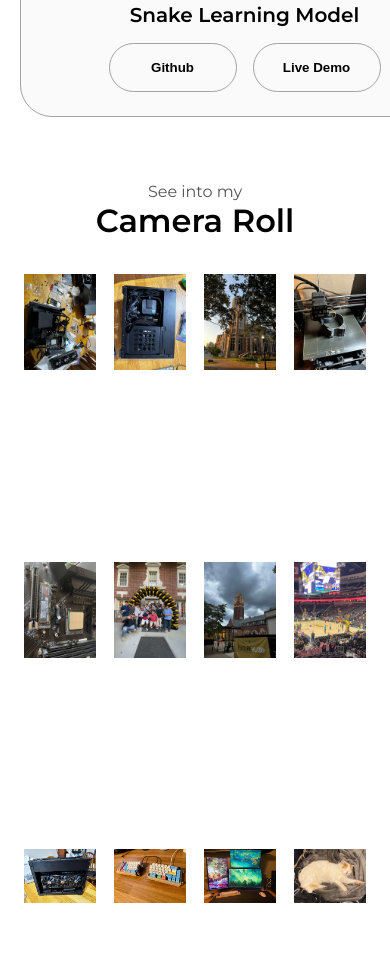
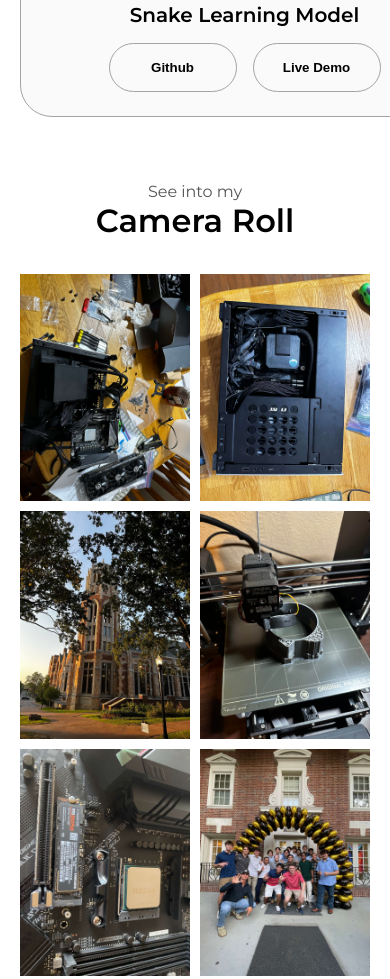
Before and after one commit to josephjquinn/Portfolio-Website, a website: page index.html in a window 390 px wide. Shown: the part 4787-5766 px from the top of the page. Drawn offline with Linux system fonts and the light colour scheme; files whose address does not match are found by name.

Commit message:
changed photo grid margins

```diff
--- a/mediaqueries.css
+++ b/mediaqueries.css
@@ -101,3 +101,8 @@
         text-align: justify;
     }
 }
+@media (max-width: 768px) {
+    #photos .photo-grid {
+        grid-template-columns: repeat(2, 1fr); /* Display 2 columns on smaller screens */
+    }
+}
--- a/style.css
+++ b/style.css
@@ -321,6 +321,7 @@ section
     gap: 2rem;
     margin-bottom: 2rem;
     margin-top: 2rem;
+    flex-wrap: wrap;
 }
 
 .about-details-container
@@ -432,6 +433,8 @@ article.icon
 #projects
 {
     position: relative;
+    height: 100%;
+    min-height: fit-content;
 }
 
 .color-container
@@ -548,23 +551,29 @@ video
     height: 100%; /* Set video height to 100% to match the container */
 }
 /* Camera Roll */
+#photos {
+    position: relative;
+}
+
 .photo-grid {
     display: grid;
-    grid-template-columns: repeat(4, 1fr); /* Adjust the number of columns as needed */
-    gap: 10px; /* Adjust the gap between photos */
-    padding-top: 4vh;;
+    grid-template-columns: repeat(4, 1fr);
+    gap: 10px;
+    padding-top: 4vh;
     height: 96vh;
 }
 
-.photo
-{
-    width: 100%; /* Adjust the width of each photo container */
+.photo {
+    display: flex;
+    justify-content: center;
+    align-items: center;
+    max-width: 100%; /* Limit the maximum width of each photo container */
 }
 
-.photo img
-{
-    width: 90%; /* Adjust the width of each photo (smaller value makes them smaller) */
-    height: auto; /* Maintain the aspect ratio */
-    display: block; /* Remove any potential extra spacing */
-    margin: 0 auto; /* Center the photos horizontally */
+
+.photo img {
+    max-width: 100%; /* Make the photos fill their containers */
+    max-height: 100%; /* Maintain the aspect ratio */
+    display: block;
+    margin: 0 auto;
 }
```
